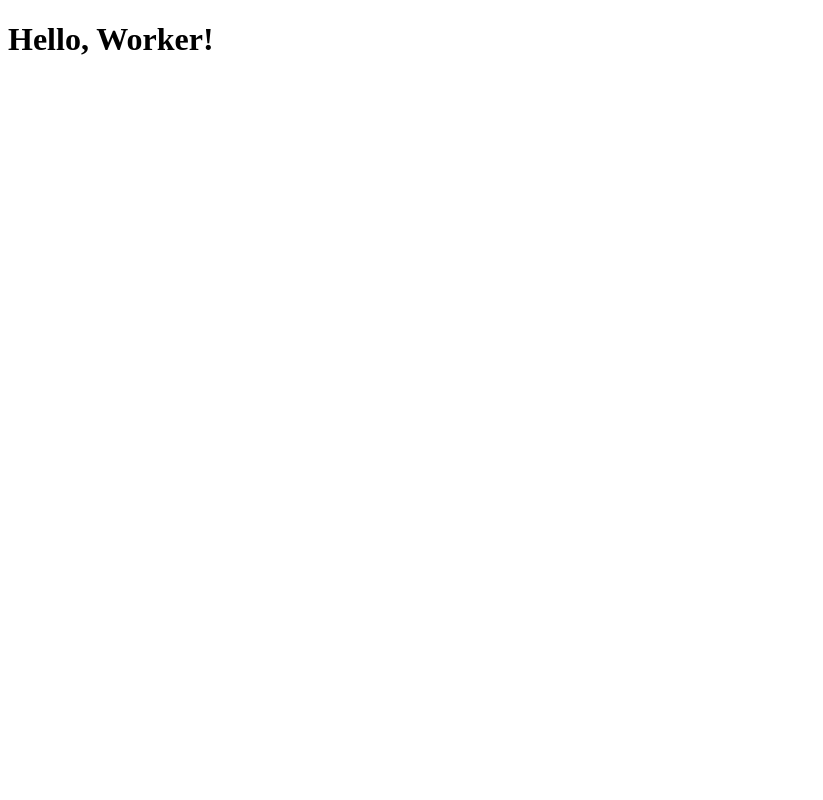
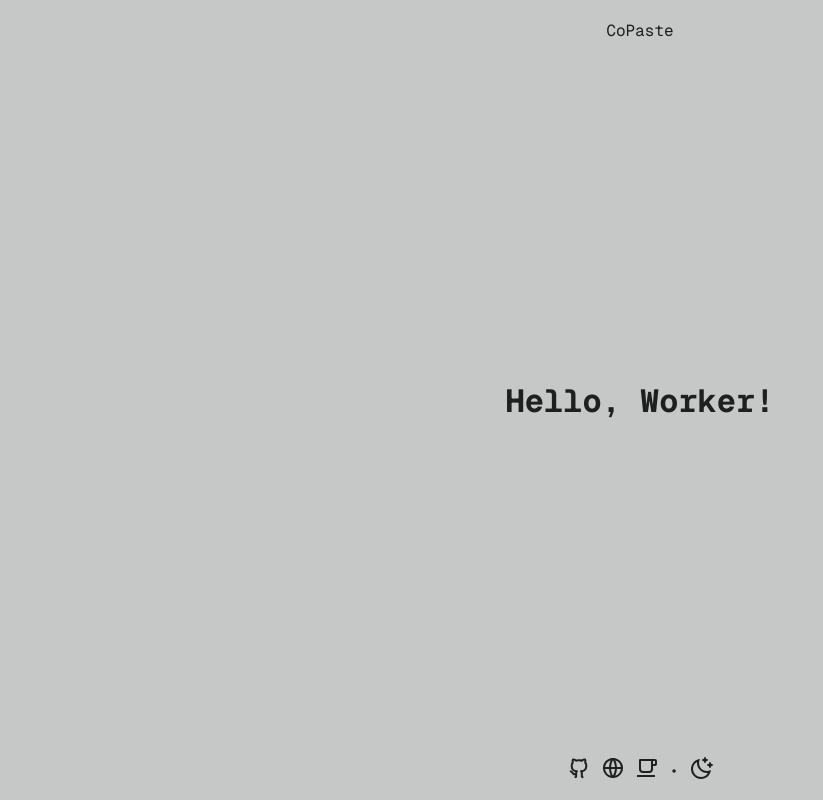
Before and after one commit to harounabidi/copaste, a website: page public/index.html in a window 1280 px wide. Shown: the whole page, without its empty margins (0-823 px from the left). Drawn offline with nearby package versions, Linux system fonts and the light colour scheme.

Commit message:
initial commit

```diff
--- a/public/index.html
+++ b/public/index.html
@@ -3,9 +3,74 @@
 	<head>
 		<meta charset="UTF-8" />
 		<meta name="viewport" content="width=device-width, initial-scale=1.0" />
+
+		<script src="app.js" defer type="module"></script>
+
+		<link rel="preconnect" href="https://fonts.googleapis.com" />
+		<link rel="preconnect" href="https://fonts.gstatic.com" crossorigin />
+		<link
+			href="https://fonts.googleapis.com/css2?family=Geist+Mono:wght@100..900&family=Rubik:ital,wght@0,300..900;1,300..900&display=swap"
+			rel="stylesheet"
+		/>
+		<link rel="stylesheet" href="/style.css" />
+		<link rel="manifest" href="manifest.json" />
+
+		<link rel="apple-touch-icon" href="images/icons/icon.png" />
+		<link rel="icon" href="images/icons/icon.png" />
+
 		<title>CoPaste</title>
 	</head>
 	<body>
-		<h1>Hello, Worker!</h1>
+		<header>
+			<nav>CoPaste</nav>
+		</header>
+		<main>
+			<h1>Hello, Worker!</h1>
+		</main>
+		<footer>
+			<a href="https://github.com/harounabidi" target="_blank" rel="noopener">
+				<svg xmlns="http://www.w3.org/2000/svg" width="24" height="24" viewBox="0 0 24 24">
+					<path
+						fill="currentColor"
+						d="M5.884 18.653c-.3-.2-.558-.455-.86-.816a51 51 0 0 1-.466-.579c-.463-.575-.755-.841-1.056-.95a1 1 0 1 1 .675-1.882c.752.27 1.261.735 1.947 1.588c-.094-.117.34.427.433.539c.19.227.33.365.44.438c.204.137.588.196 1.15.14c.024-.382.094-.753.202-1.095c-2.968-.726-4.648-2.64-4.648-6.396c0-1.24.37-2.356 1.058-3.292c-.218-.894-.185-1.975.302-3.192a1 1 0 0 1 .63-.582c.081-.024.127-.035.208-.047c.803-.124 1.937.17 3.415 1.096a11.7 11.7 0 0 1 2.687-.308c.912 0 1.819.104 2.684.308c1.477-.933 2.614-1.227 3.422-1.096q.128.02.218.05a1 1 0 0 1 .616.58c.487 1.216.52 2.296.302 3.19c.691.936 1.058 2.045 1.058 3.293c0 3.757-1.674 5.665-4.642 6.392c.125.415.19.878.19 1.38c0 .665-.002 1.299-.007 2.01c0 .19-.002.394-.005.706a1 1 0 0 1-.018 1.958c-1.14.227-1.984-.532-1.984-1.525l.002-.447l.005-.705c.005-.707.008-1.337.008-1.997c0-.697-.184-1.152-.426-1.361c-.661-.57-.326-1.654.541-1.751c2.966-.333 4.336-1.482 4.336-4.66c0-.955-.312-1.744-.913-2.404A1 1 0 0 1 17.2 6.19c.166-.414.236-.957.095-1.614l-.01.003c-.491.139-1.11.44-1.858.949a1 1 0 0 1-.833.135a9.6 9.6 0 0 0-2.592-.349c-.89 0-1.772.118-2.592.35a1 1 0 0 1-.829-.134c-.753-.507-1.374-.807-1.87-.947c-.143.653-.072 1.194.093 1.607a1 1 0 0 1-.189 1.045c-.597.655-.913 1.458-.913 2.404c0 3.172 1.371 4.328 4.322 4.66c.865.097 1.202 1.177.545 1.748c-.193.168-.43.732-.43 1.364v3.15c0 .985-.834 1.725-1.96 1.528a1 1 0 0 1-.04-1.962v-.99c-.91.061-1.661-.088-2.254-.485"
+					/>
+				</svg>
+			</a>
+			<a href="https://harounabidi.me" target="_blank" rel="noopener">
+				<svg xmlns="http://www.w3.org/2000/svg" width="24" height="24" viewBox="0 0 24 24">
+					<path
+						fill="currentColor"
+						d="M12 22C6.477 22 2 17.523 2 12S6.477 2 12 2s10 4.477 10 10s-4.477 10-10 10m-2.29-2.333A17.9 17.9 0 0 1 8.027 13H4.062a8.01 8.01 0 0 0 5.648 6.667M10.03 13c.151 2.439.848 4.73 1.97 6.752A15.9 15.9 0 0 0 13.97 13zm9.908 0h-3.965a17.9 17.9 0 0 1-1.683 6.667A8.01 8.01 0 0 0 19.938 13M4.062 11h3.965A17.9 17.9 0 0 1 9.71 4.333A8.01 8.01 0 0 0 4.062 11m5.969 0h3.938A15.9 15.9 0 0 0 12 4.248A15.9 15.9 0 0 0 10.03 11m4.259-6.667A17.9 17.9 0 0 1 15.973 11h3.965a8.01 8.01 0 0 0-5.648-6.667"
+					/>
+				</svg>
+			</a>
+
+			<a href="">
+				<svg xmlns="http://www.w3.org/2000/svg" width="24" height="24" viewBox="0 0 24 24">
+					<path
+						fill="currentColor"
+						d="M16 13V5H6v8a2 2 0 0 0 2 2h6a2 2 0 0 0 2-2M5 3h15a2 2 0 0 1 2 2v3a2 2 0 0 1-2 2h-2v3a4 4 0 0 1-4 4H8a4 4 0 0 1-4-4V4a1 1 0 0 1 1-1m13 2v3h2V5zM2 19h18v2H2z"
+					/>
+				</svg>
+			</a>
+
+			<span>•</span>
+
+			<button
+				type="button"
+				class="theme-toggle"
+				aria-label="Toggle dark mode"
+				aria-pressed="false"
+				title="Toggle dark mode"
+				onclick="document.documentElement.classList.toggle('dark'); this.setAttribute('aria-pressed', document.documentElement.classList.contains('dark'))"
+			>
+				<svg xmlns="http://www.w3.org/2000/svg" width="24" height="24" viewBox="0 0 24 24">
+					<path
+						fill="currentColor"
+						d="M10 6a8 8 0 0 0 11.955 6.956C21.474 18.03 17.2 22 12 22C6.477 22 2 17.523 2 12c0-5.2 3.97-9.474 9.044-9.955A7.96 7.96 0 0 0 10 6m-6 6a8 8 0 0 0 8 8a8 8 0 0 0 6.957-4.045Q18.482 16 18 16C12.477 16 8 11.523 8 6q0-.481.045-.957A8 8 0 0 0 4 12m14.164-9.709L19 2.5v1l-.836.209a2 2 0 0 0-1.455 1.455L16.5 6h-1l-.209-.836a2 2 0 0 0-1.455-1.455L13 3.5v-1l.836-.209A2 2 0 0 0 15.29.836L15.5 0h1l.209.836a2 2 0 0 0 1.455 1.455m5 5L24 7.5v1l-.836.209a2 2 0 0 0-1.455 1.455L21.5 11h-1l-.209-.836a2 2 0 0 0-1.455-1.455L18 8.5v-1l.836-.209a2 2 0 0 0 1.455-1.455L20.5 5h1l.209.836a2 2 0 0 0 1.455 1.455"
+					/>
+				</svg>
+			</button>
+		</footer>
 	</body>
 </html>
--- /dev/null
+++ b/public/style.css
@@ -0,0 +1,60 @@
+:root {
+	--background-color: #c5c8c6;
+	--foreground-color: #1d1f21;
+
+	--header-height: 60px;
+	--footer-height: 60px;
+}
+
+.dark {
+	--background-color: #282a2e;
+	--foreground-color: #f8f8f2;
+}
+
+* {
+	margin: 0;
+	padding: 0;
+	box-sizing: border-box;
+}
+
+a {
+	text-decoration: none;
+	color: var(--foreground-color);
+}
+
+button {
+	outline: none;
+	border: none;
+	background-color: transparent;
+	color: var(--foreground-color);
+	cursor: pointer;
+}
+
+body {
+	font-family: 'Geist Mono', monospace;
+	background-color: var(--background-color);
+	color: var(--foreground-color);
+}
+
+header {
+	display: flex;
+	justify-content: center;
+	align-items: center;
+	height: var(--header-height);
+}
+
+main {
+	display: flex;
+	flex-direction: column;
+	justify-content: center;
+	align-items: center;
+	height: calc(100vh - var(--header-height) - var(--footer-height));
+}
+
+footer {
+	display: flex;
+	gap: 10px;
+	justify-content: center;
+	align-items: center;
+	height: var(--footer-height);
+}
```
Also changed, not shown: README.md, public/app.js (added), public/manifest.json (added).
